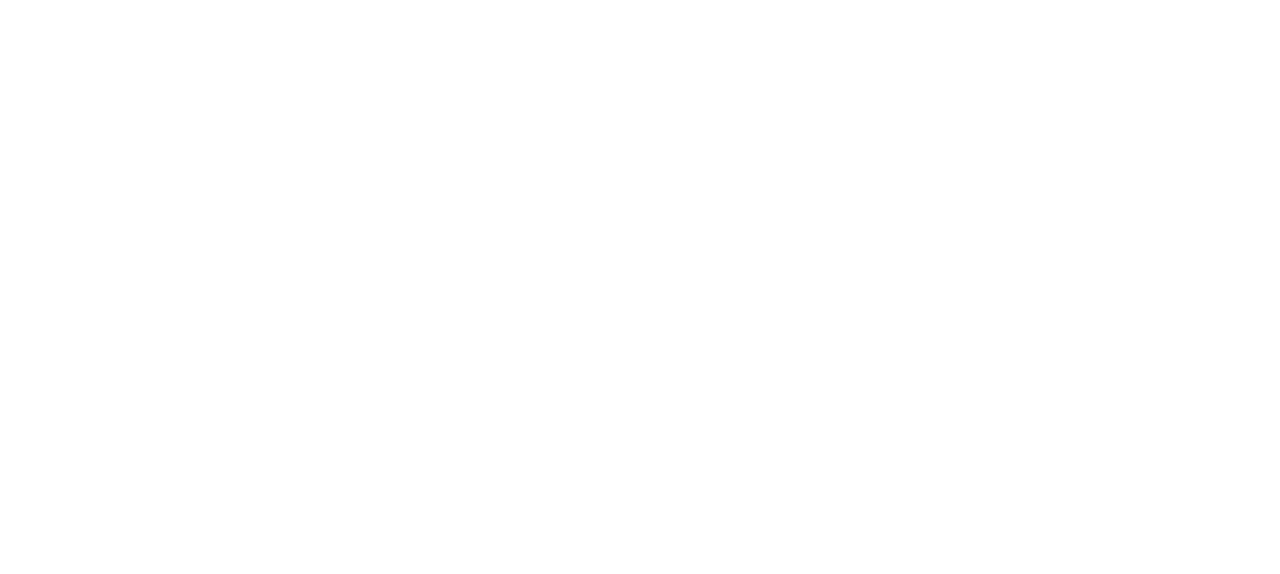
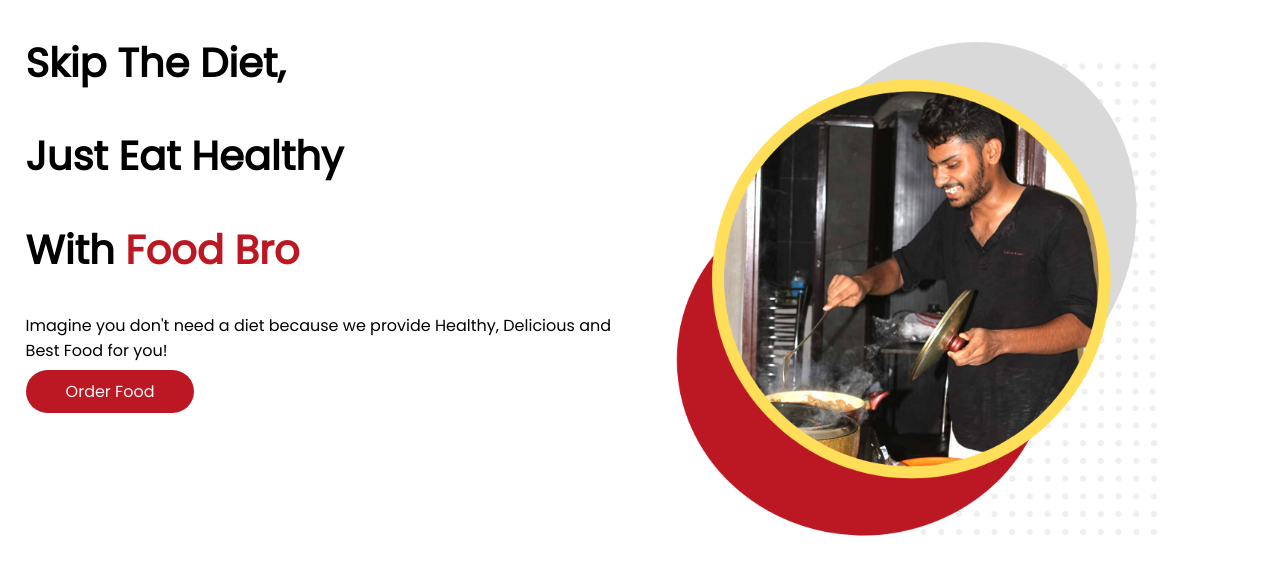
Before and after one commit to devtousif/food-bro, a plain HTML site: page index.html in a window 1280 px wide. Drawn offline with Linux system fonts and the light colour scheme.

Commit message:
section first

```diff
--- a/css/style.css
+++ b/css/style.css
@@ -0,0 +1,28 @@
+body {
+  font-family: "Poppins", sans-serif;
+  margin: 0;
+}
+h1 {
+  font-size: 40px;
+}
+.bc1823-color {
+  color: #bc1823;
+}
+section {
+  display: flex;
+}
+.half-width {
+  width: 50%;
+  padding-left: 2%;
+}
+.half-width img {
+  width: 80%;
+}
+.order-button {
+  text-decoration: none;
+  background-color: #bc1823;
+  padding: 10px 40px;
+  color: whitesmoke;
+  border-radius: 30px;
+  box-shadow: gray;
+}
--- a/index.html
+++ b/index.html
@@ -5,10 +5,24 @@
     <meta http-equiv="X-UA-Compatible" content="IE=edge">
     <meta name="viewport" content="width=device-width, initial-scale=1.0">
     <title>Food Bro</title>
+    <link rel="preconnect" href="https://fonts.googleapis.com">
+    <link rel="preconnect" href="https://fonts.gstatic.com" crossorigin>
+    <link href="https://fonts.googleapis.com/css2?family=Poppins&display=swap" rel="stylesheet">
     <link rel="stylesheet" href="css/style.css">
     <link rel="shortcut icon" href="img/logo1.png" type="image/x-icon">
 </head>
 <body>
-
+   <section>
+    <div class="half-width">
+        <h1>Skip The Diet,</h1>
+        <h1>Just Eat Healthy</h1>
+        <h1>With <span class="bc1823-color">Food Bro</span></h1>
+        <p>Imagine you don't need a diet because we provide Healthy, Delicious and Best Food for you!</p>
+        <a class="order-button" target="_blank"  href="https://www.foodpanda.com.bd/restaurant/s6vq/hungry-pizza-lovers">Order Food</a>
+       </div>
+       <div class="half-width">
+           <img src="img/main1.png" alt="">
+       </div>
+   </section>
 </body>
 </html>
```
